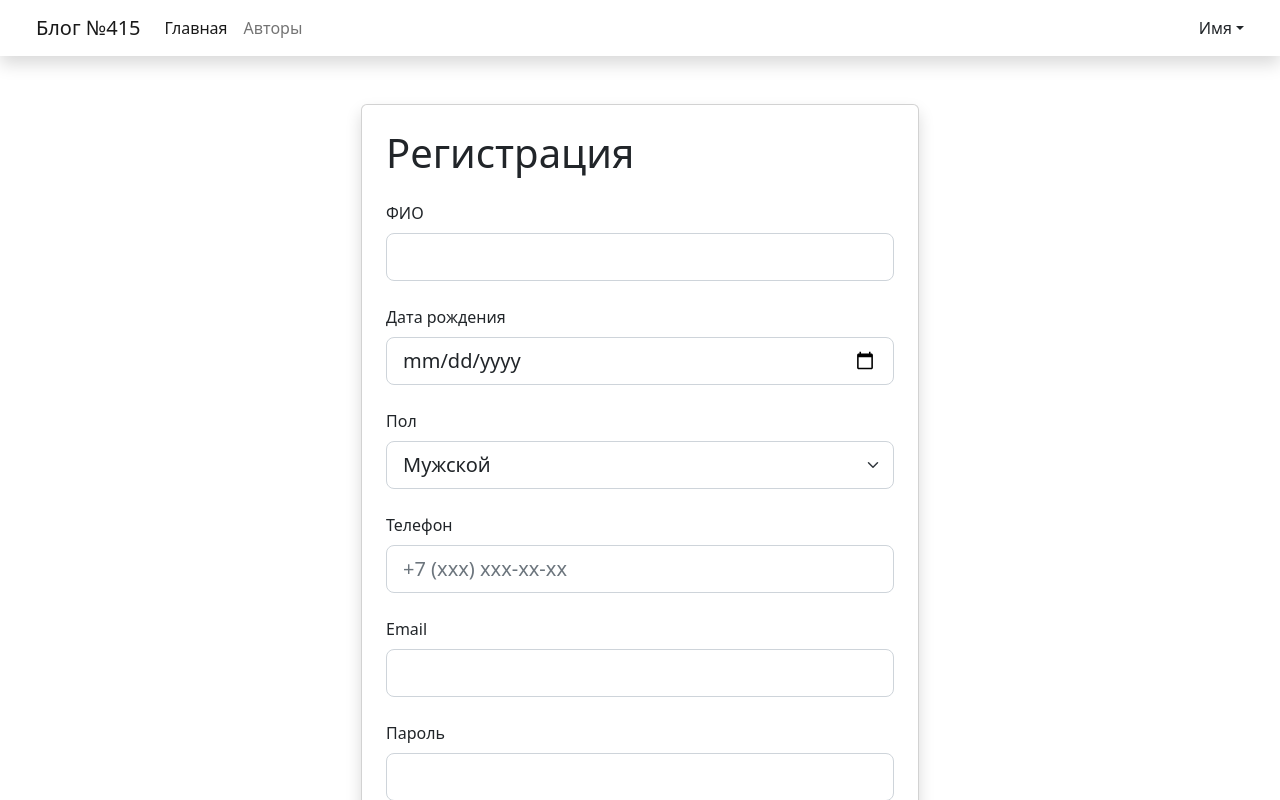
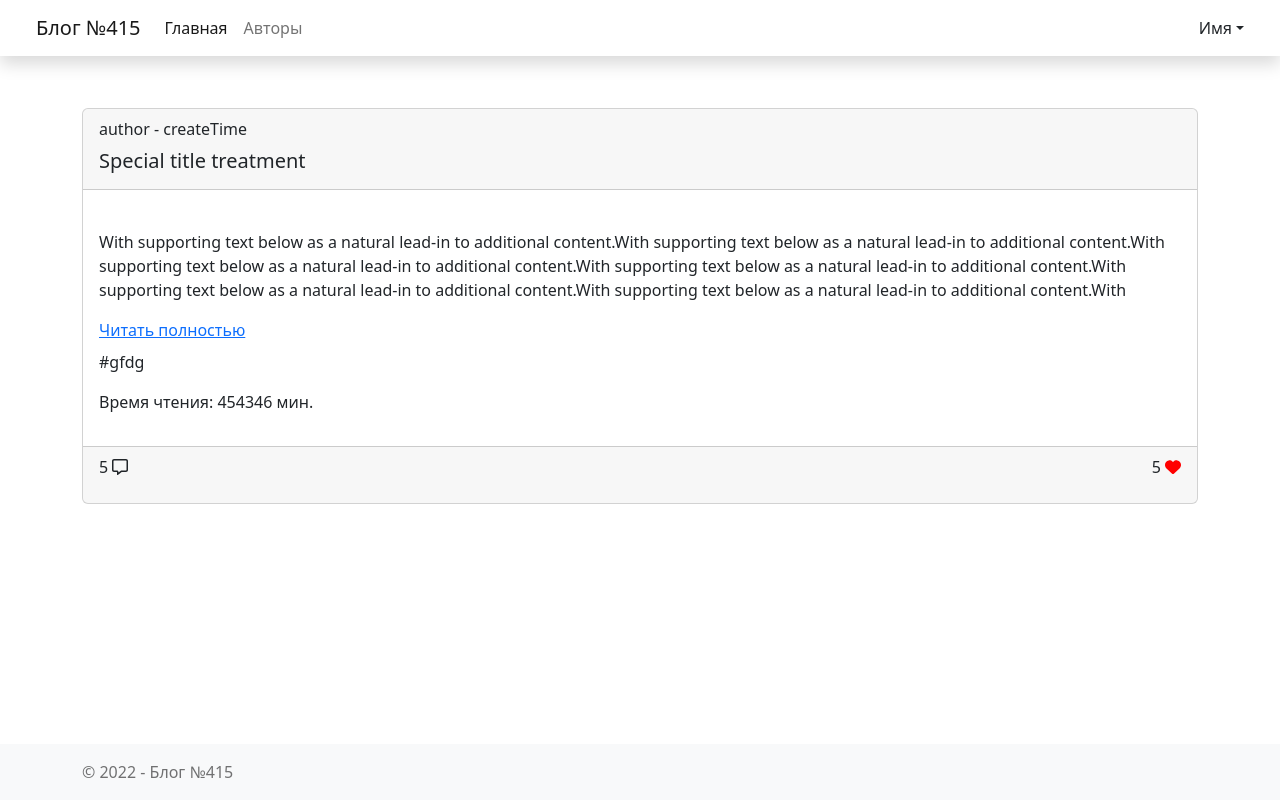
Before and after one commit to alyoneek/web-hits-frontend-project-3, a React (Create React App) app: page / in a window 1280 px wide. Shown: the top 800 px of the page. Built offline with nearby package versions, Linux system fonts and the light colour scheme.

Commit message:
Create PostCard

```diff
--- a/package.json
+++ b/package.json
@@ -3,13 +3,19 @@
   "version": "0.1.0",
   "private": true,
   "dependencies": {
+    "@fortawesome/fontawesome-svg-core": "^6.2.1",
+    "@fortawesome/free-regular-svg-icons": "^6.2.1",
+    "@fortawesome/free-solid-svg-icons": "^6.2.1",
+    "@fortawesome/react-fontawesome": "^0.2.0",
     "@testing-library/jest-dom": "^5.16.5",
     "@testing-library/react": "^13.4.0",
     "@testing-library/user-event": "^13.5.0",
     "bootstrap": "^5.2.3",
+    "node-sass": "^7.0.3",
     "react": "^18.2.0",
     "react-dom": "^18.2.0",
     "react-scripts": "5.0.1",
+    "sass": "^1.57.1",
     "web-vitals": "^2.1.4"
   },
   "scripts": {
--- a/src/App.js
+++ b/src/App.js
@@ -3,13 +3,14 @@ import React from 'react';
 import Navbar from './components/Navbar';
 import Footer from './components/Footer';
 import RegisterPage from './pages/RegisterPage';
+import MainPage from './pages/MainPage';
 
 function App() {
   return (
     <div className="d-flex flex-column vh-100">
       <Navbar />
       <div className="container flex-grow-1 py-5">
-        <RegisterPage />
+        <MainPage />
       </div>
       <Footer />
     </div>
--- /dev/null
+++ b/src/components/Filters.jsx
@@ -0,0 +1,5 @@
+import React from 'react';
+
+export const Filters = () => {
+  return <div>Filters</div>;
+};
--- /dev/null
+++ b/src/components/PostCard/PostCardStyles.module.scss
@@ -0,0 +1,27 @@
+.readMore {
+  &:global(.collapsed) {
+    &:after {
+      content: 'Читать полностью';
+    }
+  }
+
+  &:not(:global(.collapsed)) {
+    &:after {
+      content: 'Свернуть';
+    }
+  }
+}
+
+.description {
+  &:global(.collapse) {
+    &:not(:global(.show)) {
+      display: block;
+      height: 4.5em;
+      overflow: hidden;
+    }
+
+    &:global(.collapsing) {
+      height: 4.5em;
+    }
+  }
+}
--- /dev/null
+++ b/src/components/PostCard/index.jsx
@@ -0,0 +1,65 @@
+import React from 'react';
+
+import styles from './PostCardStyles.module.scss';
+import { FontAwesomeIcon } from '@fortawesome/react-fontawesome';
+import { faMessage } from '@fortawesome/free-regular-svg-icons';
+import { faHeart } from '@fortawesome/free-solid-svg-icons';
+
+const PostCard = () => {
+  return (
+    <div className="card my-1">
+      <div className="card-header">
+        <p className="mb-2">
+          <span className="author">author</span> - <span className="createTime">createTime</span>
+        </p>
+        <h5 className="title card-title">Special title treatment</h5>
+      </div>
+      <div className="card-body">
+        <img className="image mb-3" />
+        <p
+          className={styles.description + ' card-text collapse'}
+          id="cardExample"
+          aria-expanded="false">
+          With supporting text below as a natural lead-in to additional content.With supporting text
+          below as a natural lead-in to additional content.With supporting text below as a natural
+          lead-in to additional content.With supporting text below as a natural lead-in to
+          additional content.With supporting text below as a natural lead-in to additional
+          content.With supporting text below as a natural lead-in to additional content.With
+          supporting text below as a natural lead-in to additional content.With supporting text
+          below as a natural lead-in to additional content.With supporting text below as a natural
+          lead-in to additional content. With supporting text below as a natural lead-in to
+          additional content.With supporting text below as a natural lead-in to additional
+          content.With supporting text below as a natural lead-in to additional content.With
+          supporting text below as a natural lead-in to additional content.With supporting text
+          below as a natural lead-in to additional content.With supporting text below as a natural
+          lead-in to additional content.With supporting text below as a natural lead-in to
+          additional content.With supporting text below as a natural lead-in to additional
+          content.With supporting text below as a natural lead-in to additional content.With
+          supporting text below as a natural lead-in to additional content.
+        </p>
+        <a
+          className={styles.readMore + ' collapsed'}
+          data-bs-toggle="collapse"
+          href="#cardExample"
+          role="button"
+          aria-controls="cardExample"></a>
+        <p className="tags mt-2">#gfdg</p>
+        <p>
+          Время чтения: <span className="readingTime">454346</span> мин.
+        </p>
+      </div>
+      <div className="card-footer d-flex justify-content-between">
+        <p>
+          <span className="commentsCount">5</span>&nbsp;
+          <FontAwesomeIcon icon={faMessage} />
+        </p>
+        <p>
+          <span className="likes mr-3">5</span>&nbsp;
+          <FontAwesomeIcon icon={faHeart} color="red" />
+        </p>
+      </div>
+    </div>
+  );
+};
+
+export default PostCard;
--- /dev/null
+++ b/src/pages/MainPage.jsx
@@ -0,0 +1,9 @@
+import React from 'react';
+
+import PostCard from '../components/PostCard';
+
+const MainPage = () => {
+  return <PostCard />;
+};
+
+export default MainPage;
```
Also changed, not shown: 1 other file (tests, documents, lock files or other folders).
